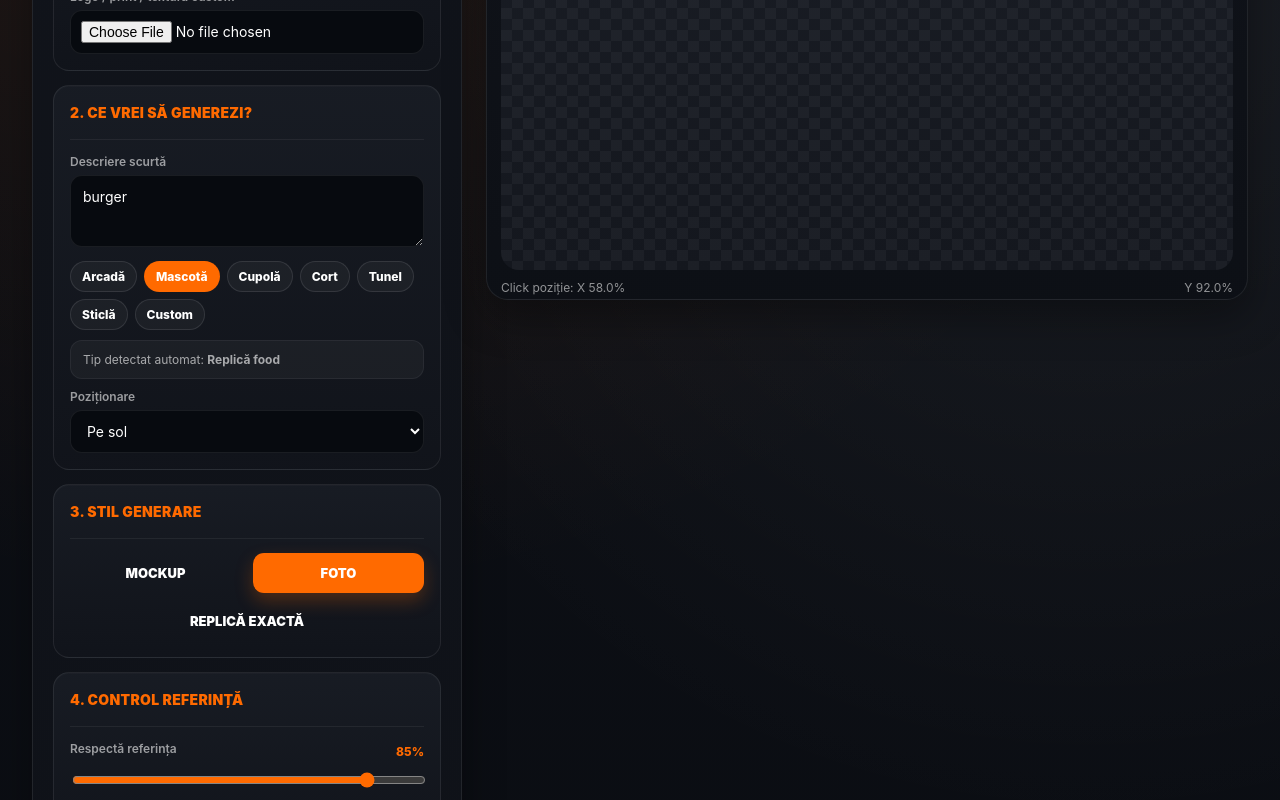
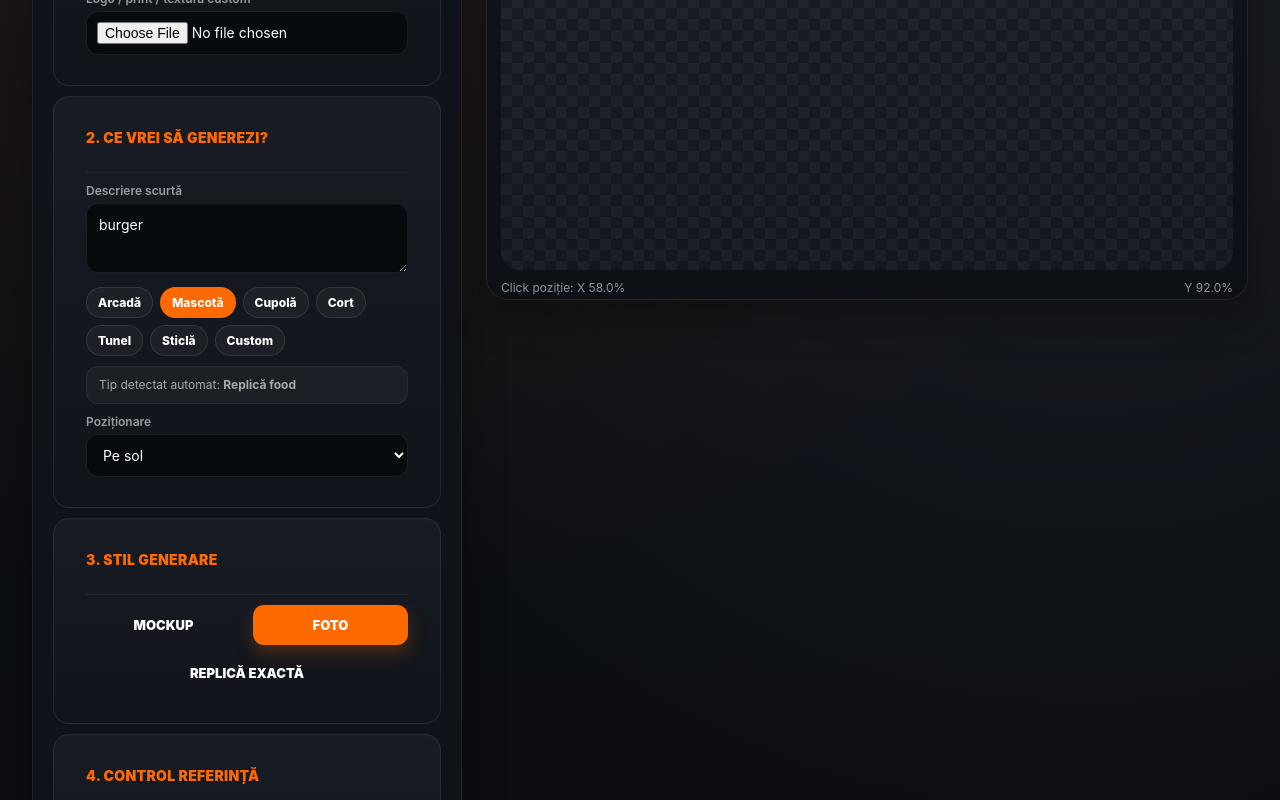
Before and after one commit to aztecinflatables/aztec-ai-configurator, a Next.js app: page / in a window 1280 px wide. Shown: the part 480-1280 px from the top of the page. Built offline with nearby package versions, Linux system fonts and the light colour scheme.

Commit message:
Update globals.css

```diff
--- a/app/globals.css
+++ b/app/globals.css
@@ -458,3 +458,57 @@ button {
         min-height: 340px;
     }
 }
+
+.aztec-left-panel {
+    gap: 10px;
+}
+
+.aztec-sections {
+    gap: 10px;
+}
+
+.aztec-section {
+    padding: 14px 16px;
+    border-radius: 16px;
+}
+
+.aztec-section-content {
+    margin-top: 8px;
+}
+
+.aztec-section-line {
+    margin-bottom: 10px;
+}
+
+.aztec-label {
+    margin-bottom: 5px;
+    font-size: 12px;
+}
+
+.aztec-textarea {
+    min-height: 70px;
+}
+
+.aztec-slider-header {
+    margin-bottom: 5px;
+}
+
+.aztec-slider {
+    height: 4px;
+}
+
+.aztec-info-box {
+    padding: 10px 12px;
+    font-size: 12px;
+    line-height: 1.35;
+}
+
+.aztec-generate-button {
+    margin-top: 8px;
+    padding-top: 14px;
+    padding-bottom: 14px;
+}
+
+.aztec-tabs {
+    margin-bottom: 8px;
+}
```
